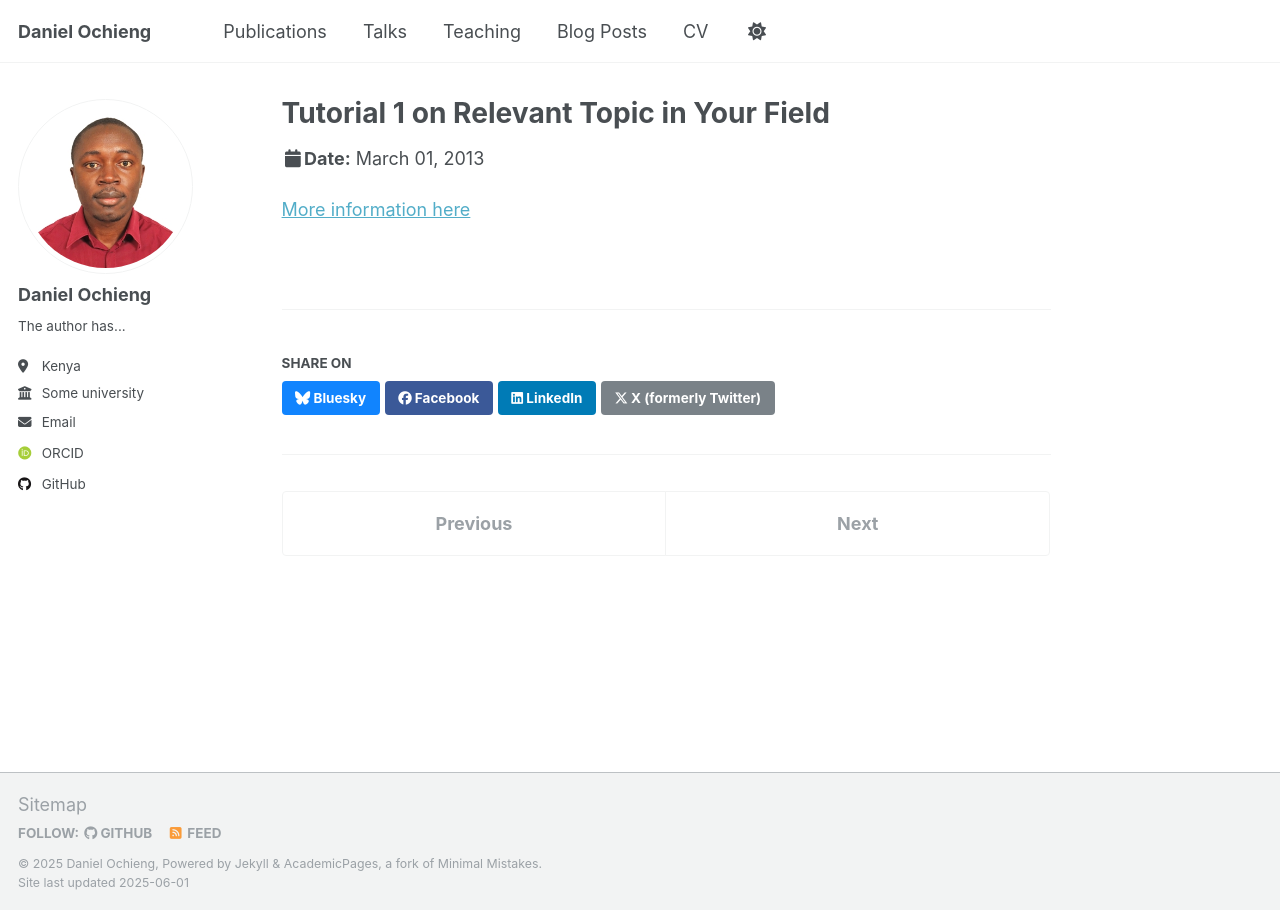
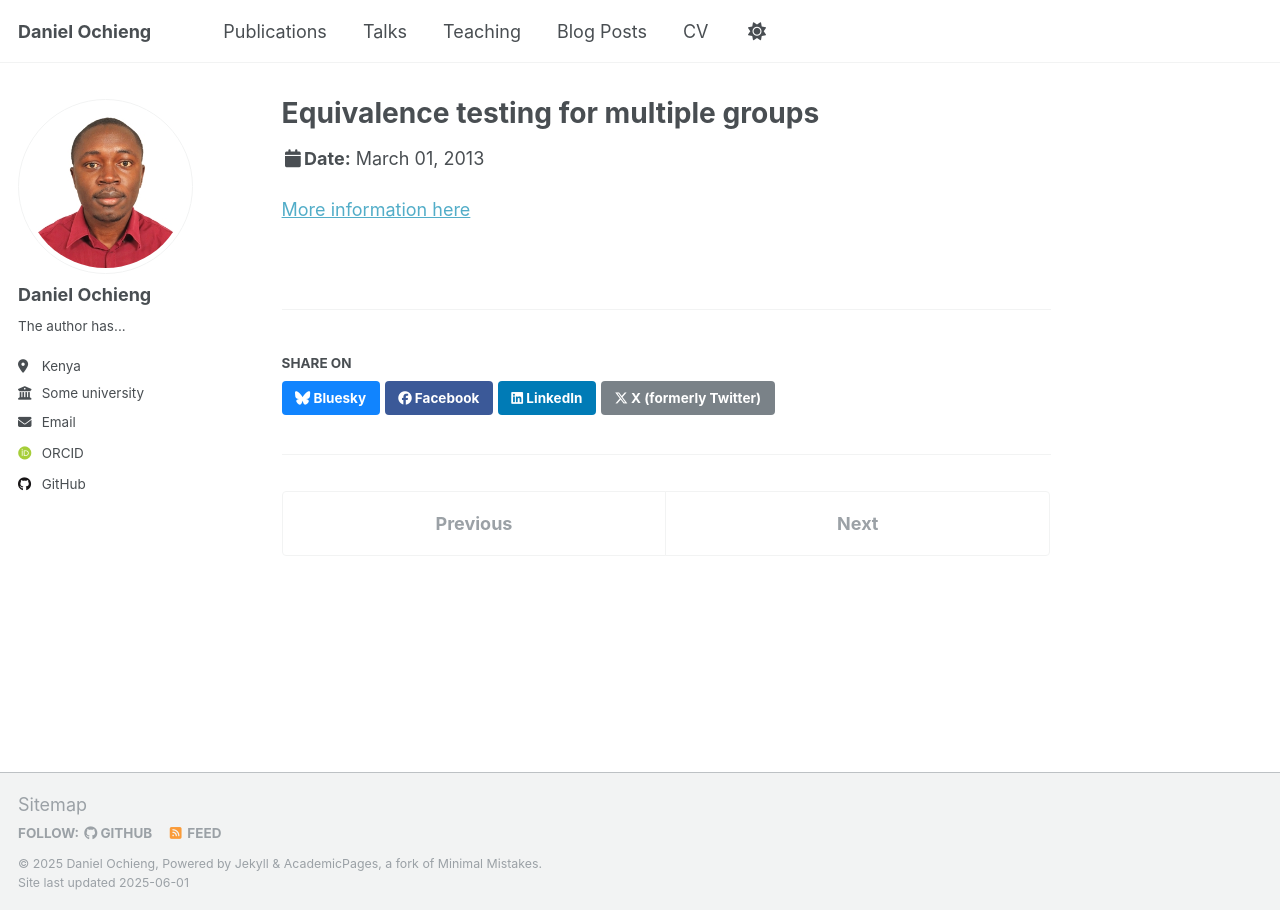
Before and after one commit to Daniel-Ochieng/Daniel-Ochieng.github.io, a Jekyll site: the page built from _talks/2013-03-01-tutorial-1.md, in a window 1280 px wide. Built offline with Jekyll 4.4.1, drawn with Linux system fonts in a browser that asks for light colours; some web fonts are replaced.

Commit message:
Update 2013-03-01-tutorial-1.md

```diff
--- a/_talks/2013-03-01-tutorial-1.md
+++ b/_talks/2013-03-01-tutorial-1.md
@@ -1,5 +1,6 @@
 ---
-title: "Tutorial 1 on Relevant Topic in Your Field"
+title: "Equivalence testing for multiple groups"
+title: "Equivalence testing for multiple groups"
 collection: talks
 type: "Tutorial"
 permalink: /talks/2013-03-01-tutorial-1
```
